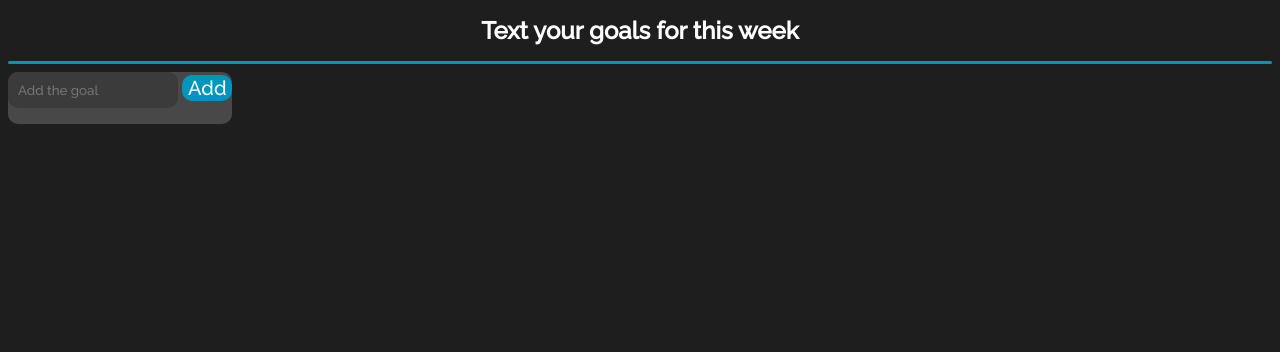
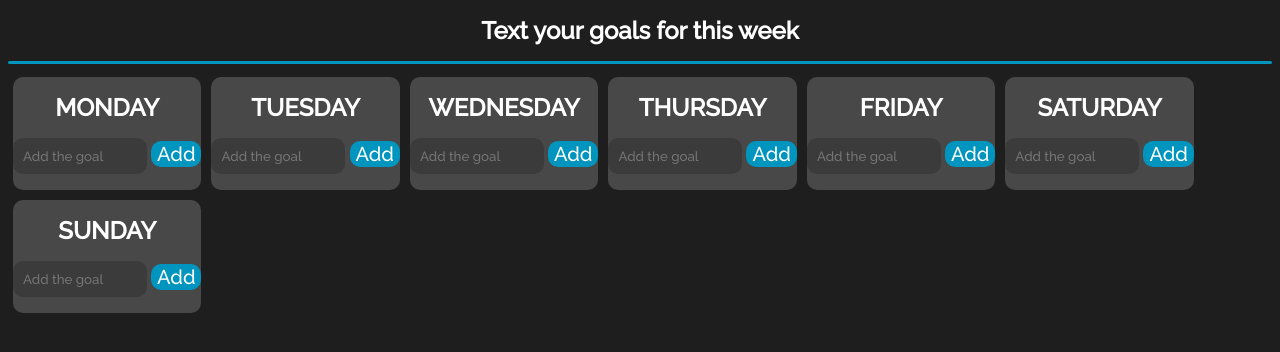
Before and after one commit to ayka72/To-Do-list, a plain HTML site: page index.html in a window 1280 px wide. Drawn offline with Linux system fonts and the light colour scheme.

Commit message:
Final project

```diff
--- a/index.html
+++ b/index.html
@@ -12,20 +12,87 @@
     <hr>
     <div id="mon">
         <div class="input-box">
-            <input type="text" class="input-in" placeholder="Add the goal">
-            <button onclick="addTask()" class="addbut" type="submit">Add</button>
+            <h1>MONDAY</h1>
+            <input type="text" class="input-in-mon" placeholder="Add the goal">
+            <button onclick="addTask_mon()" class="addbut">Add</button>
         </div>
-        <ul class="list-group">
-            <!--<li class="done">Task 1</li>
+        <ul id="mon-task">
+            <!-- <li class="done">Task 1</li>
             <li>Task 2</li>
             <li>Task 3</li>  -->
         </ul>
     </div>
-    <div id="tue"></div>
-    <div id="wed"></div>
-    <div id="thu"></div>
-    <div id="fri"></div>
-    <div id="sat"></div>
-    <div id="sun"></div>
+    <div id="tue">
+        <div class="input-box">
+            <h1>TUESDAY </h1>
+            <input type="text" class="input-in-tue" placeholder="Add the goal">
+            <button onclick="addTask_tue()" class="addbut">Add</button>
+        </div>
+        <ul id="tue-task">
+            <!-- <li class="done">Task 1</li>
+            <li>Task 2</li>
+            <li>Task 3</li>  -->
+        </ul>
+    </div>
+    <div id="wed">
+        <div class="input-box">
+            <h1>WEDNESDAY</h1>
+            <input type="text" class="input-in-wed" placeholder="Add the goal">
+            <button onclick="addTask_wed()" class="addbut">Add</button>
+        </div>
+        <ul id="wed-task">
+            <!-- <li class="done">Task 1</li>
+            <li>Task 2</li>
+            <li>Task 3</li>  -->
+        </ul>
+    </div>
+    <div id="thu">
+        <div class="input-box">
+            <h1>THURSDAY</h1>
+            <input type="text" class="input-in-thu" placeholder="Add the goal">
+            <button onclick="addTask_thu()" class="addbut">Add</button>
+        </div>
+        <ul id="thu-task">
+            <!-- <li class="done">Task 1</li>
+            <li>Task 2</li>
+            <li>Task 3</li>  -->
+        </ul>
+    </div>
+    <div id="fri">
+        <div class="input-box">
+            <h1>FRIDAY</h1>
+            <input type="text" class="input-in-fri" placeholder="Add the goal">
+            <button onclick="addTask_fri()" class="addbut">Add</button>
+        </div>
+        <ul id="fri-task">
+            <!-- <li class="done">Task 1</li>
+            <li>Task 2</li>
+            <li>Task 3</li>  -->
+        </ul>
+    </div>
+    <div id="sat">
+        <div class="input-box">
+            <h1>SATURDAY</h1>
+            <input type="text" class="input-in-sat" placeholder="Add the goal">
+            <button onclick="addTask_sat()" class="addbut">Add</button>
+        </div>
+        <ul id="sat-task">
+            <!-- <li class="done">Task 1</li>
+            <li>Task 2</li>
+            <li>Task 3</li>  -->
+        </ul>
+    </div>
+    <div id="sun">
+        <div class="input-box">
+            <h1>SUNDAY</h1>
+            <input type="text" class="input-in-sun" placeholder="Add the goal">
+            <button onclick="addTask_sun()" class="addbut">Add</button>
+        </div>
+        <ul id="sun-task">
+            <!-- <li class="done">Task 1</li>
+            <li>Task 2</li>
+            <li>Task 3</li>  -->
+        </ul>
+    </div>
 </body>
 </html>
--- a/script.js
+++ b/script.js
@@ -1,14 +1,97 @@
-const inputBox = document.querySelector(".input-in");
-const listContainer = document.querySelector(".list-group");
-
-function addTask(){
-    if(inputBox.value === ''){
-        alert("Write here something!");
+function addTask_mon(){
+    const val = document.querySelector(".input-in-mon").value;
+    if (val === ""){
+      alert("Try write sth")
     }
     else{
-        let li = document.createElement("li");
-        li.innerHTML = inputBox.value;
-        listContainer.appendChild(li);
+      const task = document.querySelector("#mon-task");
+      const li = document.createElement("li");
+      li.innerHTML = val;
+      task.appendChild(li)
     }
-    // inputBox.value = '';
+    document.querySelector(".input-in-mon").value = "";
 }
+
+function addTask_tue(){
+    const val = document.querySelector(".input-in-tue").value;
+    if (val === ""){
+      alert("Try write sth")
+    }
+    else{
+      const task = document.querySelector("#tue-task");
+      const li = document.createElement("li");
+      li.innerHTML = val;
+      task.appendChild(li)
+    }
+    document.querySelector(".input-in-tue").value = "";
+}
+
+function addTask_wed(){
+    const val = document.querySelector(".input-in-wed").value;
+    if (val === ""){
+      alert("Try write sth")
+    }
+    else{
+      const task = document.querySelector("#wed-task");
+      const li = document.createElement("li");
+      li.innerHTML = val;
+      task.appendChild(li)
+    }
+    document.querySelector(".input-in-wed").value = "";
+}
+
+function addTask_thu(){
+    const val = document.querySelector(".input-in-thu").value;
+    if (val === ""){
+      alert("Try write sth")
+    }
+    else{
+      const task = document.querySelector("#thu-task");
+      const li = document.createElement("li");
+      li.innerHTML = val;
+      task.appendChild(li)
+    }
+    document.querySelector(".input-in-thu").value = "";
+}
+
+function addTask_fri(){
+    const val = document.querySelector(".input-in-fri").value;
+    if (val === ""){
+      alert("Try write sth")
+    }
+    else{
+      const task = document.querySelector("#fri-task");
+      const li = document.createElement("li");
+      li.innerHTML = val;
+      task.appendChild(li)
+    }
+    document.querySelector(".input-in-fri").value = "";
+}
+
+function addTask_sat(){
+    const val = document.querySelector(".input-in-sat").value;
+    if (val === ""){
+      alert("Try write sth")
+    }
+    else{
+      const task = document.querySelector("#sat-task");
+      const li = document.createElement("li");
+      li.innerHTML = val;
+      task.appendChild(li)
+    }
+    document.querySelector(".input-in-sat").value = "";
+}
+
+function addTask_sun(){
+    const val = document.querySelector(".input-in-sun").value;
+    if (val === ""){
+      alert("Try write sth")
+    }
+    else{
+      const task = document.querySelector("#sun-task");
+      const li = document.createElement("li");
+      li.innerHTML = val;
+      task.appendChild(li)
+    }
+    document.querySelector(".input-in-sun").value = "";
+}
--- a/style.css
+++ b/style.css
@@ -18,7 +18,8 @@ hr {
     border-radius: 3px;
 }
 
-#mon {
+#mon, #tue, #wed, #thu, #fri, #sat, #sun {
+    margin: 5px;
     background-color: #484848;
     float: left;
     border-radius: 10px;
@@ -35,7 +36,7 @@ input {
     border: none;
     border-radius: 10px;
     outline: none;
-
+    max-width: 114px;
     padding: 10px;
     color: #fff;
     font-family: 'Raleway', sans-serif;
@@ -51,16 +52,16 @@ input {
 button:hover{
     cursor: pointer;
 }
-.list-group li{
+div ul li{
     font-family: 'Raleway', sans-serif;
     color: #0095be;
     list-style: none;
     position: relative;
-    padding: 12px 8px 12px 50px;
+    padding: 12px 8px 12px 10px;
     user-select: none;
     cursor: pointer;
 }
-.list-group li::before{
+div ul li::before{
     content: " ";
     position: absolute;
     height: 28px;
@@ -69,14 +70,10 @@ button:hover{
     background-image: url(ring.png);
     background-size: cover;
     background-position: center;
-    top: 12px;
-    left: 8px;
+    top: 8px;
+    left: -30px;
 }
-ul li.done{
-    color: #8a8a8a;
-    text-decoration: line-through;
+
+body div{
+    max-width: 191px;
 }
-ul li.done::before{
-    background-image: url(done_ring.png);
-
-}
```
